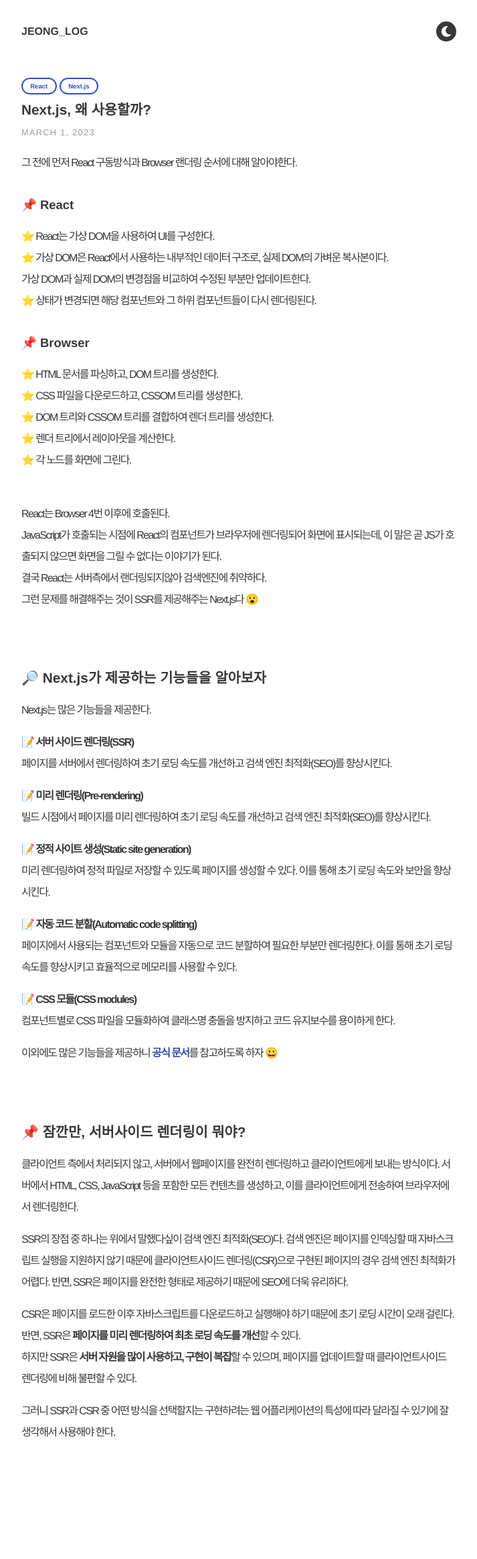
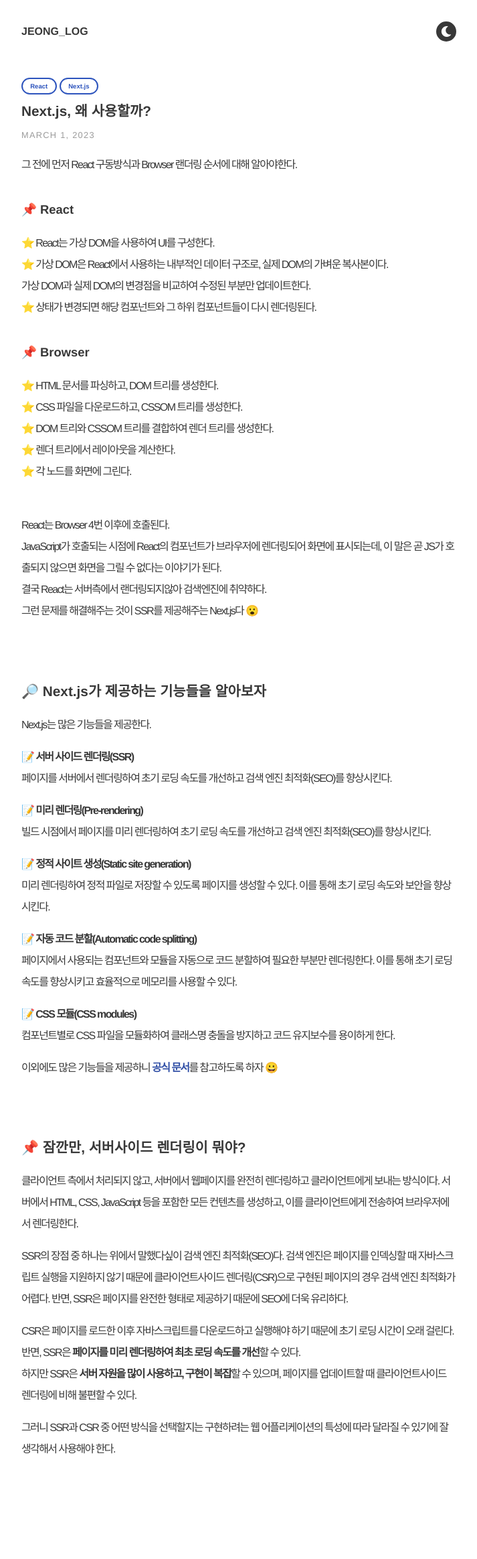
Before and after one commit to yi-jeong/yi-jeong.github.io, a Jekyll site: the page built from study/_posts/2023-03-01-nextjs.md, in a window 1280 px wide. Shown: the whole page at 67% size, without its empty margins (283-996 px from the left). Built offline with Jekyll 4.4.1, drawn with Linux system fonts in a browser that asks for light colours; nearby versions of some CDN libraries; some web fonts are replaced; before the commit the page ends 2302 px from its top, so only the background shows below that.

Commit message:
css 변경

```diff
--- a/_sass/base/_global.scss
+++ b/_sass/base/_global.scss
@@ -30,8 +30,9 @@
 }
 h1, h2, h3, h4, h5, h6 {
   font-family: $font-family-headings;
-  line-height: 1.2;
+  line-height: 1.8rem;
   margin: 2em 0 1.2rem;
+  word-break: keep-all;
   a {
     color: $text-color;
   }
```
